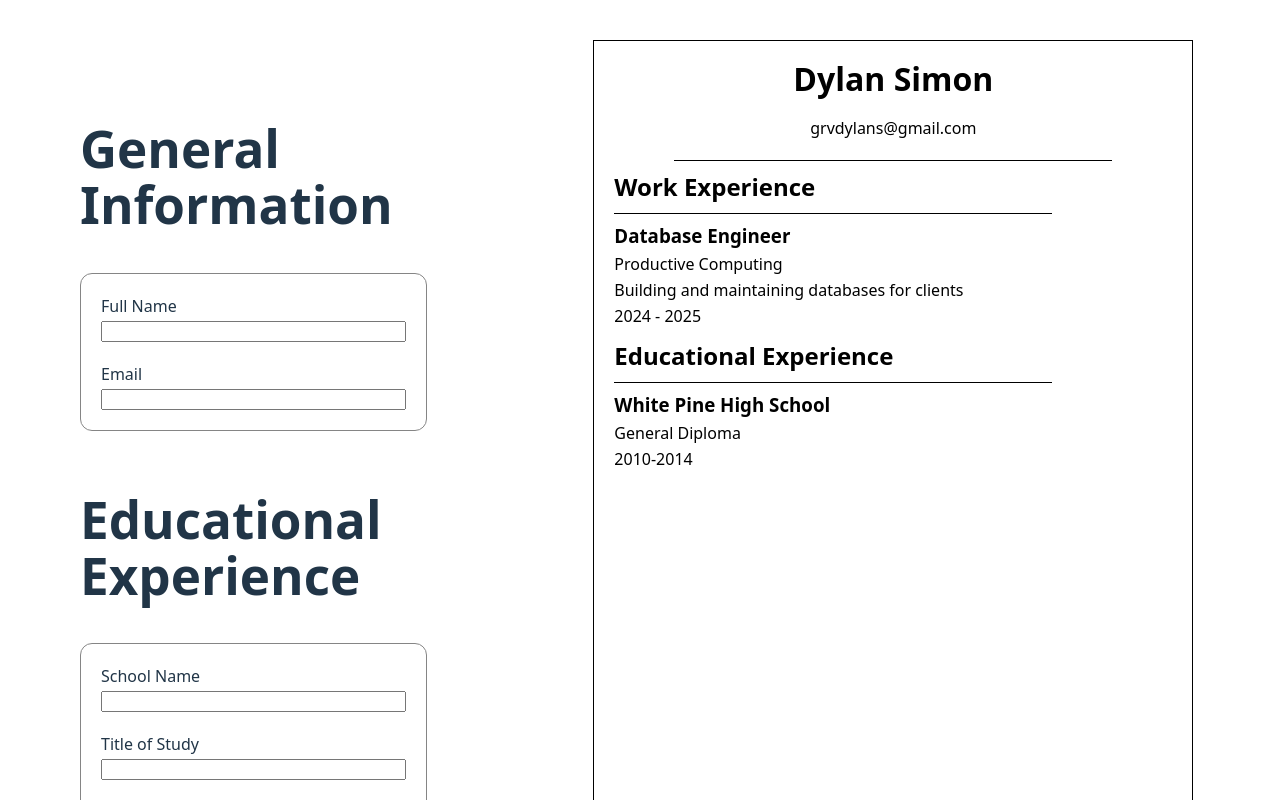
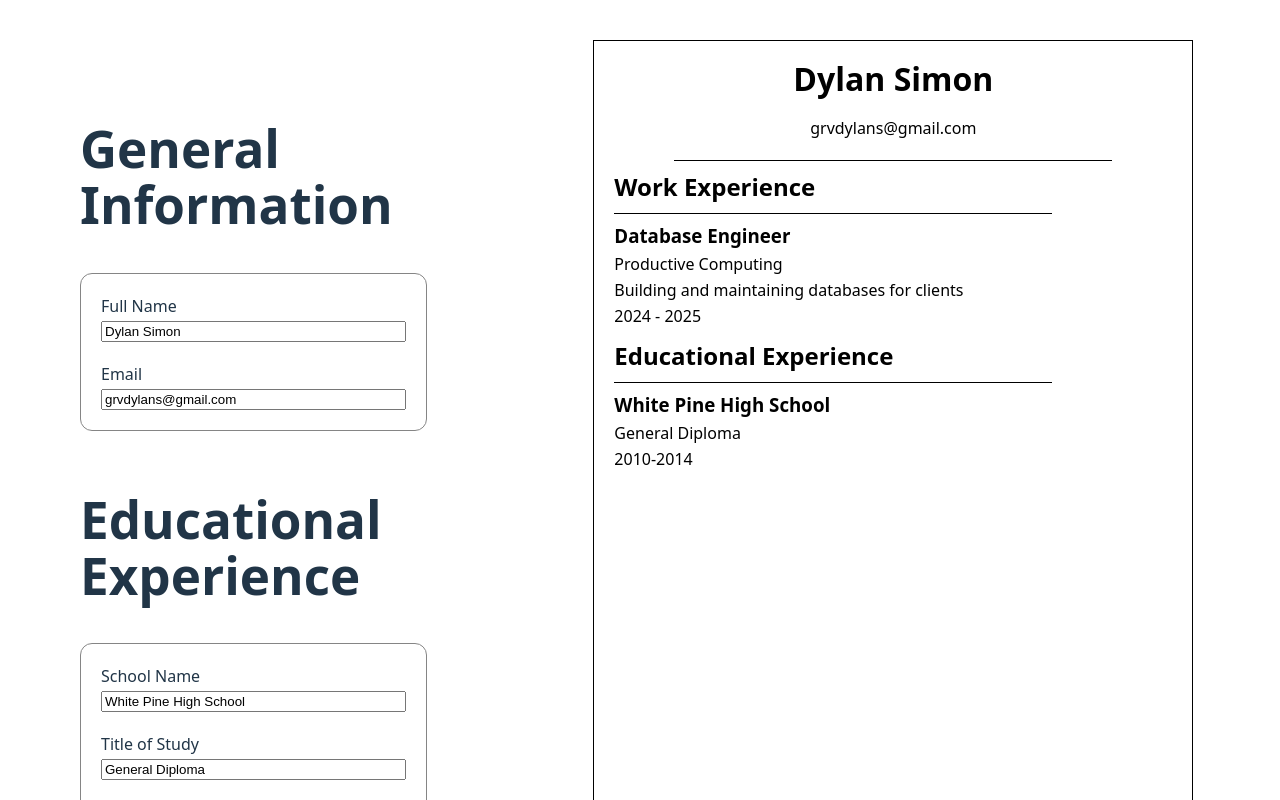
Before and after one commit to GhidBase/cv-application, a React (Vite) app: page / in a window 1280 px wide. Built offline with nearby package versions, Linux system fonts and the light colour scheme.

Commit message:
Added the preloading data feature
This is the feature that makes it display my
information on the resume builder

```diff
--- a/src/components/InputSection.jsx
+++ b/src/components/InputSection.jsx
@@ -6,6 +6,7 @@ export default function InputSection({
     sectionKey,
     type,
     handleRemoveButtonPress,
+    inputData,
 }) {
     function listInputs(inputs) {
         if (!inputs) {
@@ -20,6 +21,7 @@ export default function InputSection({
                         onChange={(e) => {
                             inputChangeHandler(e, input, sectionKey);
                         }}
+                        value={inputData[input] ? inputData[input] : undefined}
                     />
                 </div>
             );
--- a/src/components/MainSection.jsx
+++ b/src/components/MainSection.jsx
@@ -68,6 +68,7 @@ export default function MainSection() {
                         type={inputSection.type}
                         inputChangeHandler={inputChangeHandler}
                         handleRemoveButtonPress={handleRemoveButtonPress}
+                        inputData={inputSection}
                     ></InputSection>
                 );
             }
@@ -97,23 +98,16 @@ export default function MainSection() {
     }
 
     function inputChangeHandler(e, field, key) {
-        console.log(key);
         const newData = [...userData];
 
         // find the key
 
         const index = newData.findIndex((element) => element.id == key);
-        const item = newData[index];
-        const id = item.id;
-        console.log(newData);
-        console.log(`item ${item}`);
-        console.log(`index ${index}`);
-        console.log(`id ${id}`);
         newData[index][field] = e.target.value;
         setUserData(newData);
     }
 
-    console.log(userData);
+    // console.log(userData);
 
     return (
         <Fragment>
```
Also changed, not shown: src/components/Victory message.md (added, +6 -0 lines).
